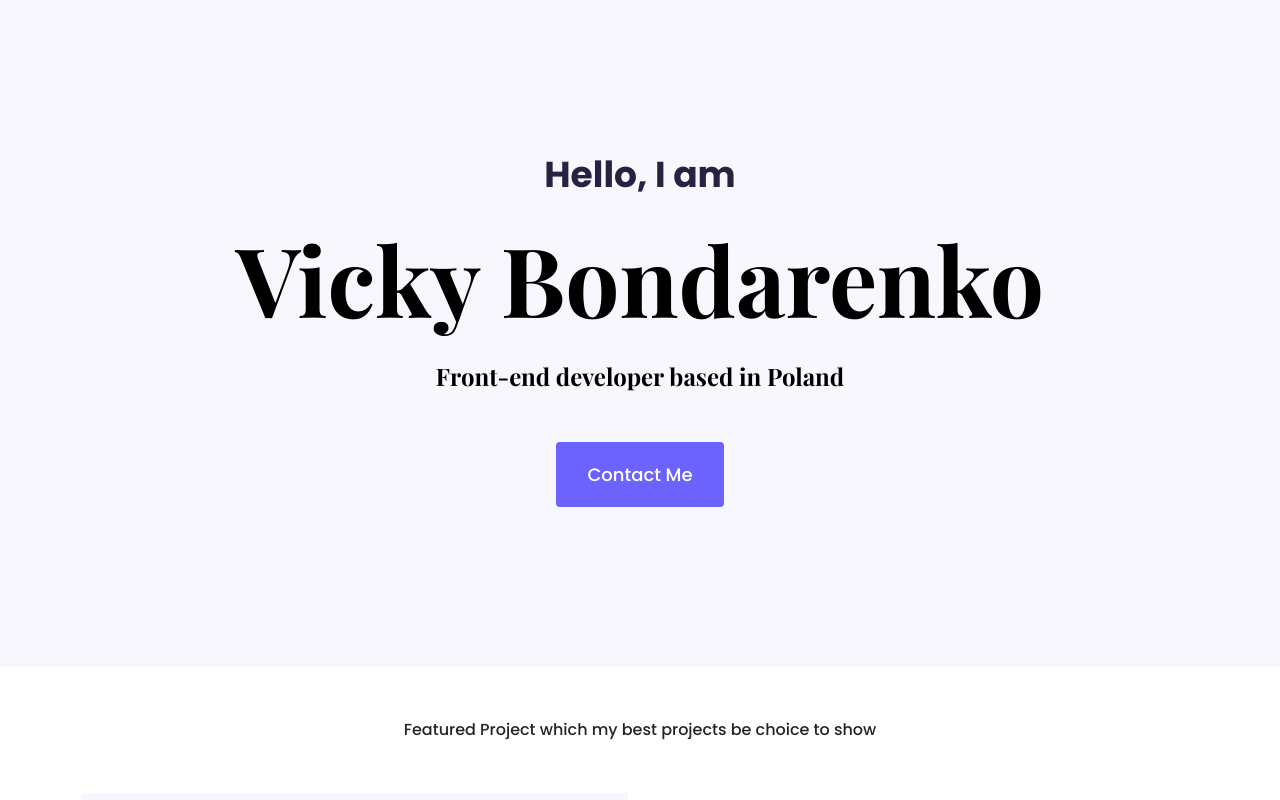
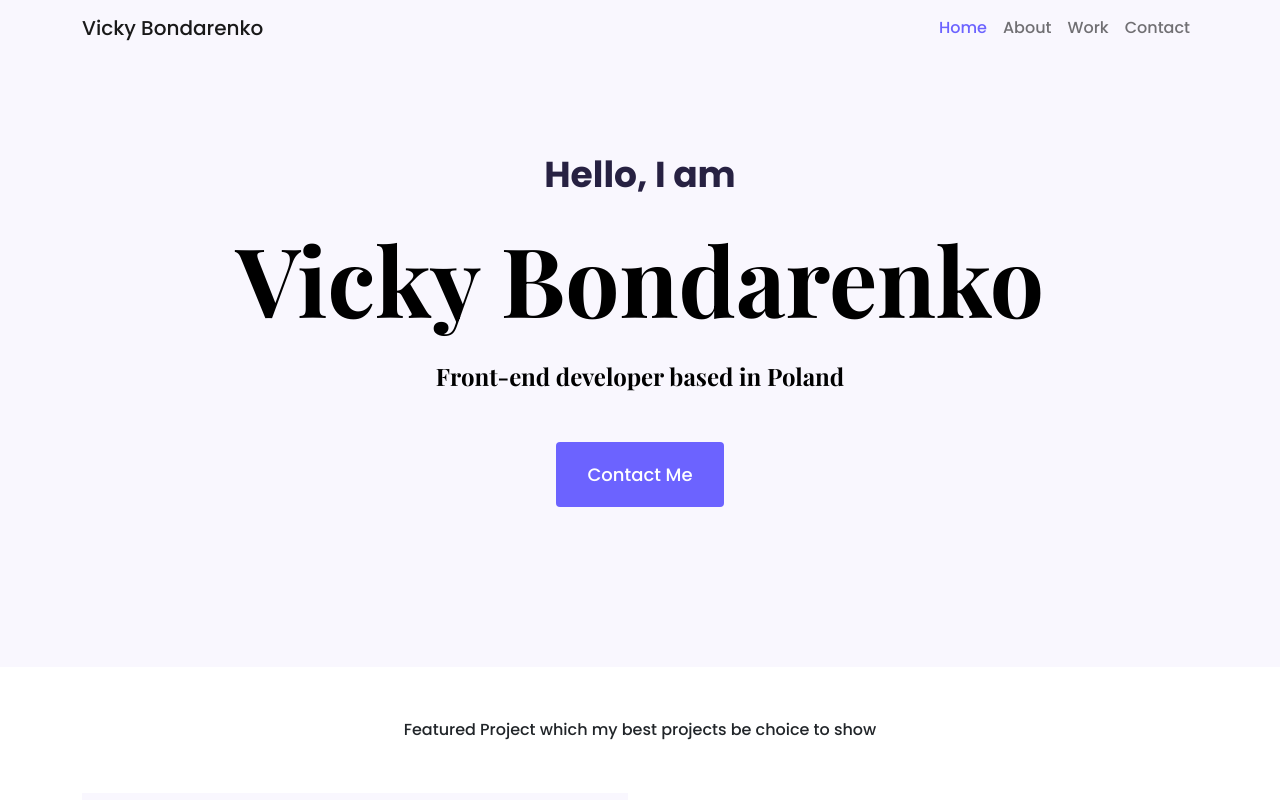
Before and after one commit to VickyBondarenko/Portfolio, a plain HTML site: page index.html in a window 1280 px wide. Shown: the top 800 px of the page. Drawn offline with nearby package versions, Linux system fonts and the light colour scheme.

Commit message:
Added navbar

```diff
--- a/index.html
+++ b/index.html
@@ -22,6 +22,31 @@
 </head>
 
 <body>
+    <nav class="navbar navbar-expand-lg fixed-top">
+        <div class="container">
+            <a class="navbar-brand" href="#">Vicky Bondarenko</a>
+            <button class="navbar-toggler" type="button" data-bs-toggle="collapse" data-bs-target="#navbarNav"
+                aria-controls="navbarNav" aria-expanded="false" aria-label="Toggle navigation">
+                <span class="navbar-toggler-icon"></span>
+            </button>
+            <div class="collapse navbar-collapse" id="navbarNav">
+                <ul class="navbar-nav ms-auto">
+                    <li class="nav-item">
+                        <a class="nav-link active" aria-current="page" href="index.html">Home</a>
+                    </li>
+                    <li class="nav-item">
+                        <a class="nav-link" href="about.html">About</a>
+                    </li>
+                    <li class="nav-item">
+                        <a class="nav-link" href="about.html">Work</a>
+                    </li>
+                    <li class="nav-item">
+                        <a class="nav-link" href="about.html#contact">Contact</a>
+                    </li>
+                </ul>
+            </div>
+        </div>
+    </nav>
     <div class="hero">
         <p>Hello, I am</p>
         <h1>Vicky Bondarenko</h1>
--- a/style/portfolio.css
+++ b/style/portfolio.css
@@ -7,6 +7,13 @@
 
 body {
   font-family: var(--default-font-family);
+}
+nav {
+  background: var(--secondary-color);
+}
+
+.navbar-nav .nav-link.active {
+  color: var(--first-color);
 }
 
 h1,
```
